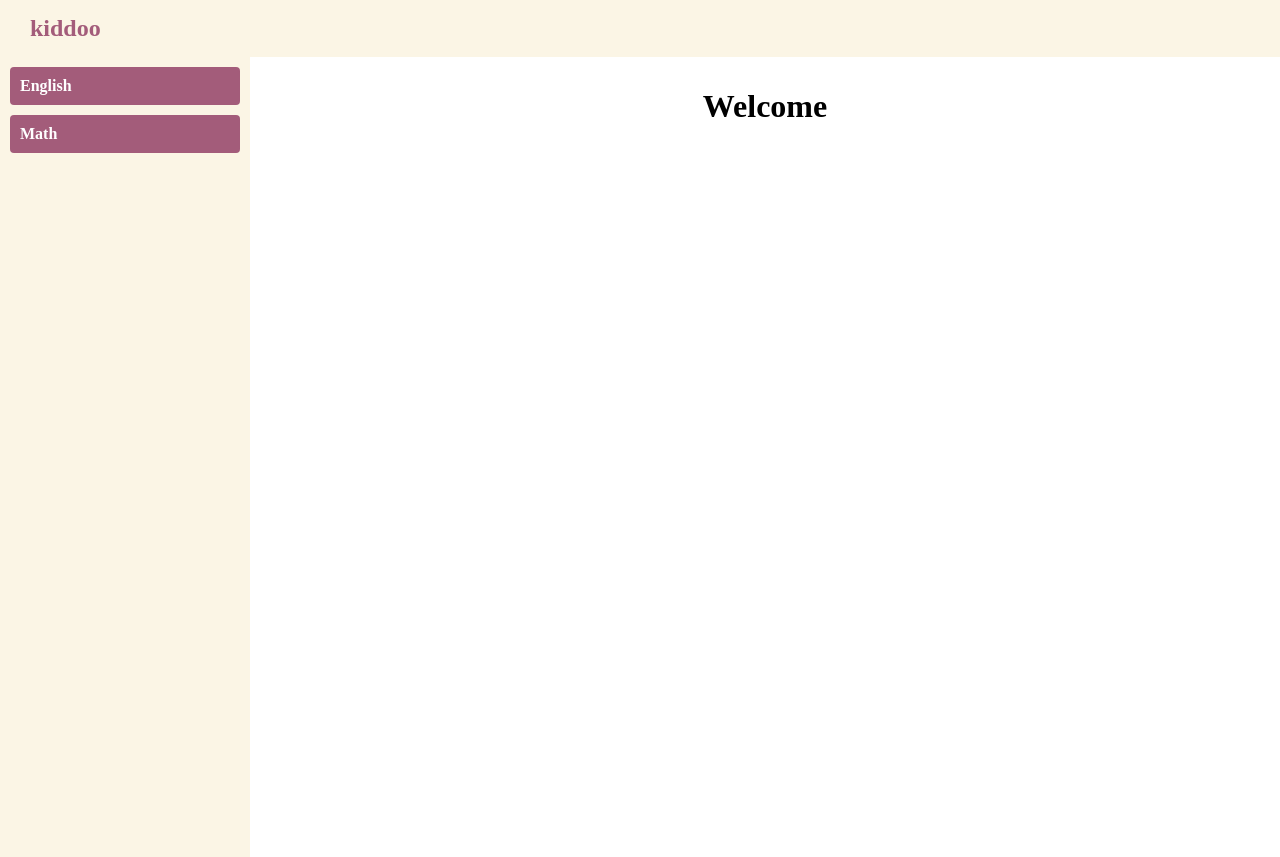
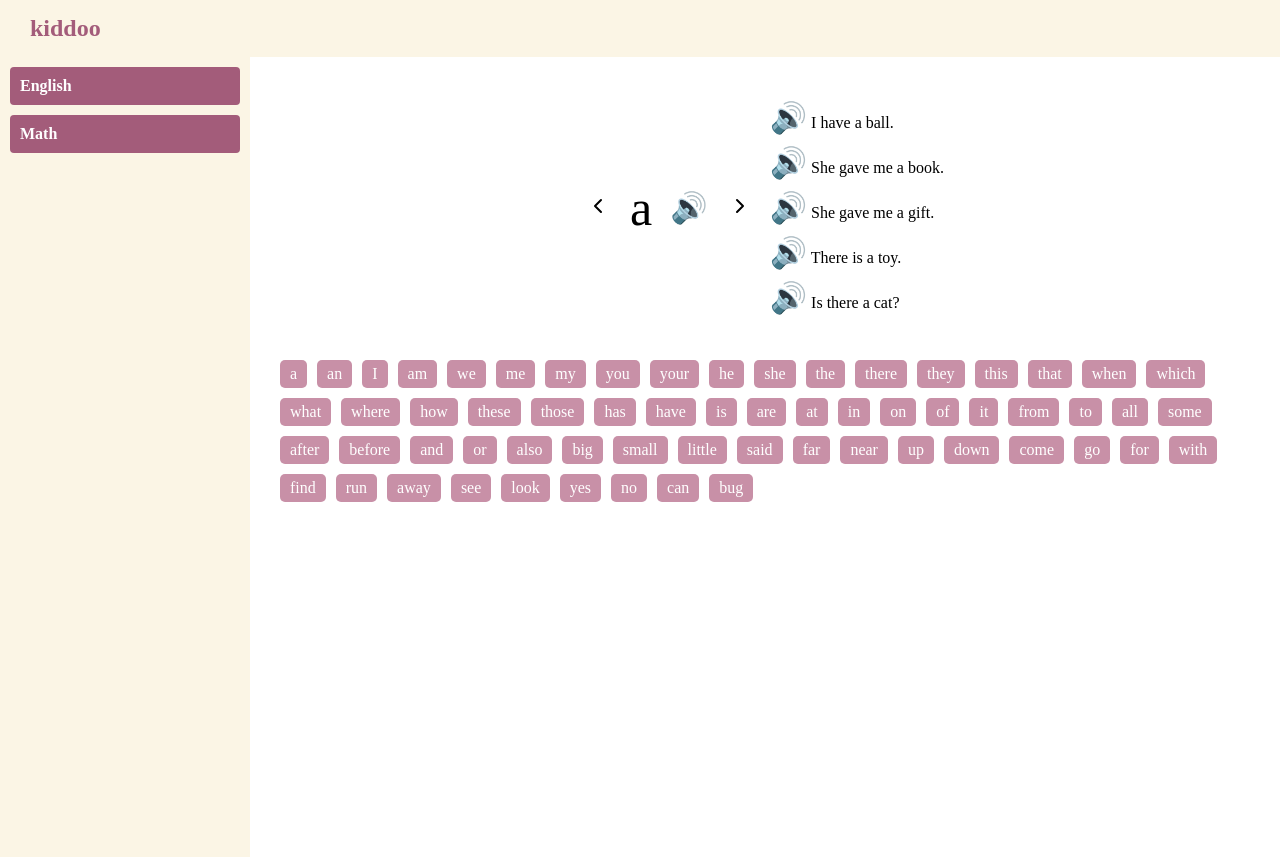
Before and after one commit to dnshariprasad/kidmath, a React (Vite) app: page /#/sight_words in a window 1280 px wide. Before the commit this address led to /. Built offline with nearby package versions, Linux system fonts and the light colour scheme.

Commit message:
filter logic updated

```diff
--- a/src/pages/SightWordsChallenge.tsx
+++ b/src/pages/SightWordsChallenge.tsx
@@ -49,9 +49,10 @@ const SightWordsChallenge = () => {
           <div>
             <ul style={{ listStyleType: "none", padding: 0, margin: 0 }}>
               {sentences
-                .filter((s: string) =>
-                  s.toLowerCase().includes(words[count].toLowerCase())
-                )
+                .filter((s: string) => {
+                  const wordsInSentence = s.toLowerCase().split(/[\s.,!?]+/);
+                  return wordsInSentence.includes(words[count].toLowerCase());
+                })
                 .slice(0, 5)
                 .map((sentence, index) => (
                   <li key={index} style={{ padding: "5px 0" }}>
```
